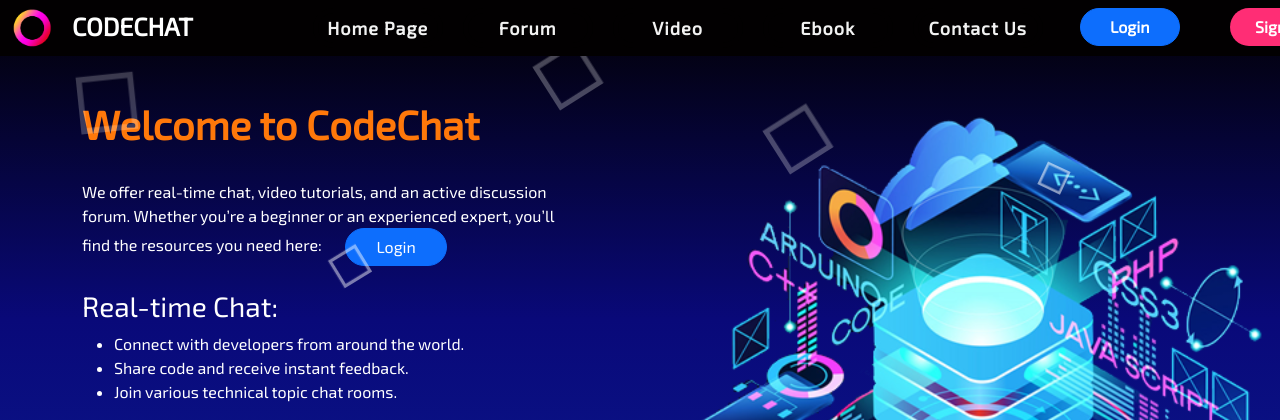
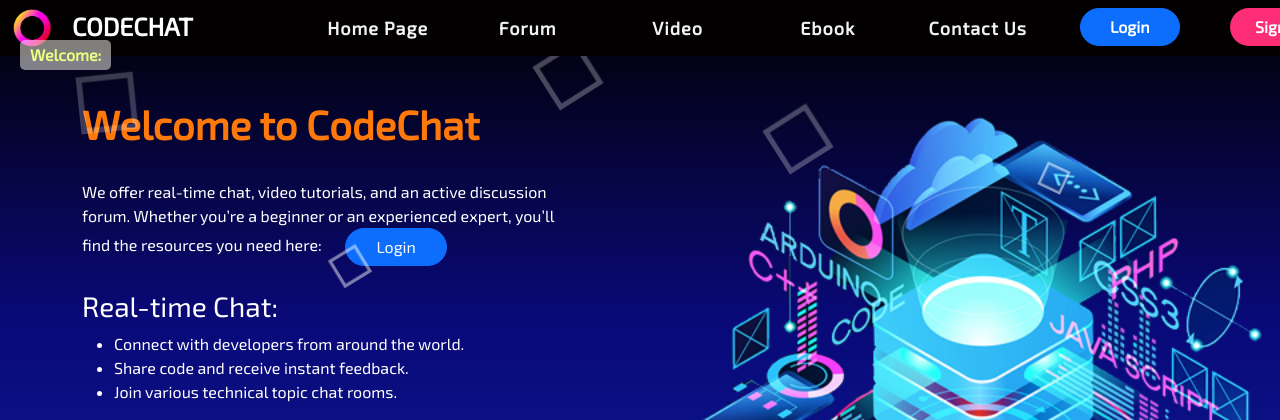
Before and after one commit to Jordanlui2024/djangochat, a Django app: page / in a window 1280 px wide. Shown: the top 420 px of the page. Run offline with Django 4.2, Linux system fonts and the light colour scheme; some libraries are stand-ins or nearby versions; some web fonts are replaced.

Commit message:
debug lanuage

```diff
--- a/core/templates/core/base.html
+++ b/core/templates/core/base.html
@@ -120,10 +120,10 @@
 
           <div class="logbutton">
             {% if request.user.is_authenticated %}
-                <div class="welcome notranslate">
+                {% comment %} <div class="welcome notranslate">
                   Welcome:
                   {{request.user.username | title}}
-                </div>
+                </div> {% endcomment %}
                 <form method="POST" action="{% url 'logoutPage' %}">
                   {% csrf_token %}
                     <button class="btn btn-primary logoutbtn">Logout</button>
@@ -144,6 +144,10 @@
       </div>
     </nav>
 
+    <div class="welcome notranslate">
+      Welcome:
+      {{request.user.username | title}}
+    </div>
     <div class="container">
 
 
--- a/forum/templates/forumListPage.html
+++ b/forum/templates/forumListPage.html
@@ -94,4 +94,5 @@
 <a href={% url 'loginPage' %} class="btn btn-primary">Login for create new forum topic </a>
 {% endif %}
 </div>
+<br/><br/>
 {% endblock %}
--- a/forum/templates/forumReplyPage.html
+++ b/forum/templates/forumReplyPage.html
@@ -97,6 +97,7 @@
       <a href={% url 'loginPage' %} class="btn btn-primary">Login for create this forum reply</a>
       {% endif %}
 </div>
+<br/><br/>
 {% endblock %}
 {% block script %}
 <script>
--- a/static/css/style.css
+++ b/static/css/style.css
@@ -31,15 +31,16 @@
 .roomlist{display:flex; justify-content: left; flex-wrap: wrap; }
 .cardroom{display:none; margin-left: 16px; margin-right: 16px; margin-bottom: 32px;}
 .welcome{
-  text-align: end;
-  color: whitesmoke;
-  height: 100%; font-size: 18px;
+  position: fixed;
+  left: 20px;
+  margin-top: 40px;
+  background-color: rgb(254, 254, 247, 0.5);
   font-weight: bold;
-  color:yellow;
+  color:rgb(234, 255, 128);
   white-space: nowrap;
-  margin-top: 5px;
-  margin-right: 10px;
-  overflow: hidden;
+  z-index:100;
+  padding:3px 10px 3px 10px;
+  border-radius: 5px;
   }
 
   /* .google{
```
